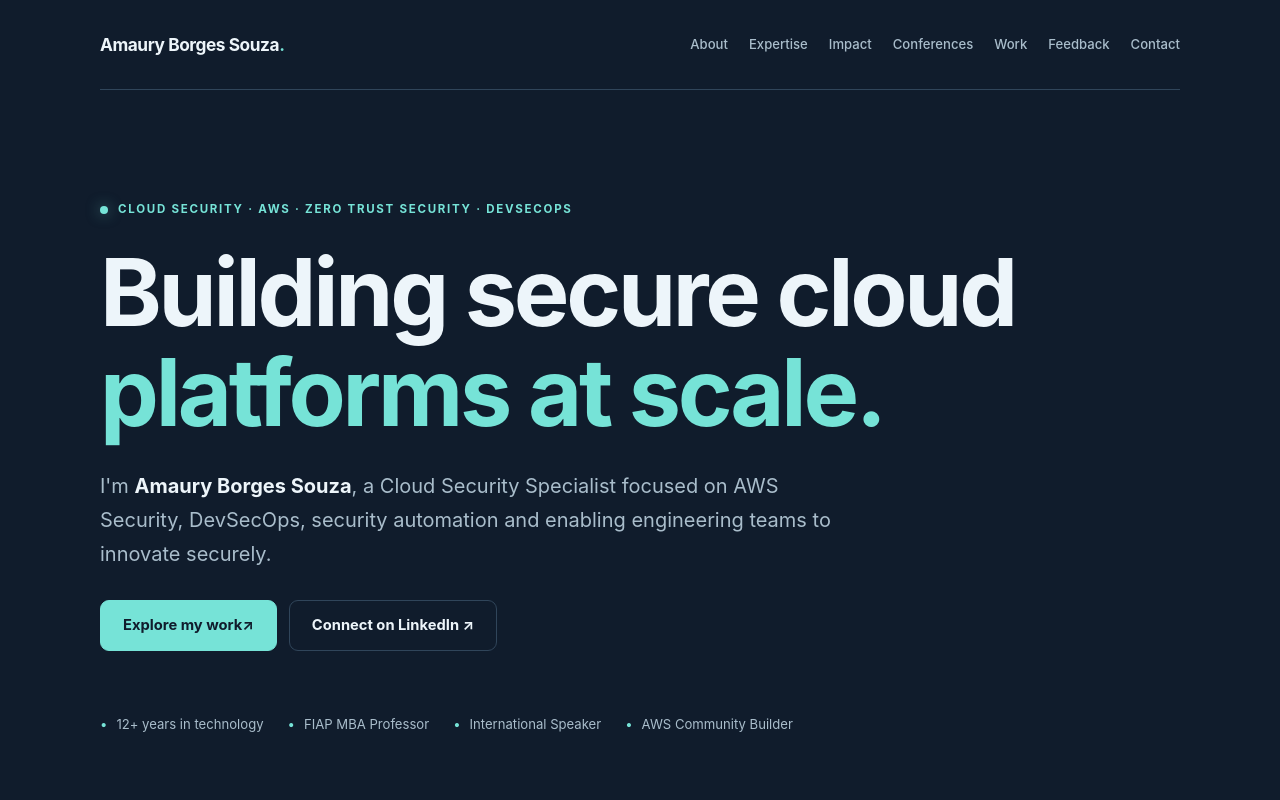
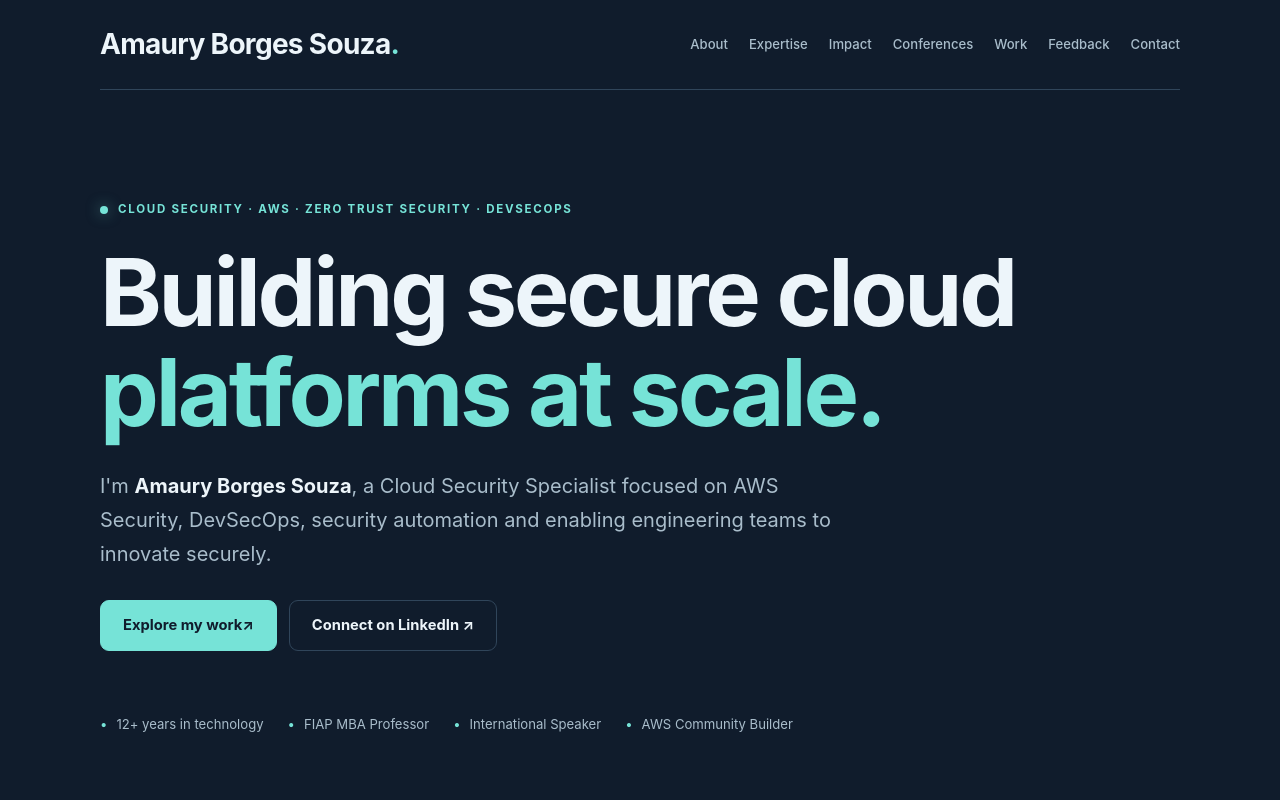
Before and after one commit to amaurybsouza/cloud-security, a plain HTML site: page index.html in a window 1280 px wide. Shown: the top 800 px of the page. Drawn offline with Linux system fonts and the light colour scheme.

Commit message:
Update index.html

```diff
--- a/index.html
+++ b/index.html
@@ -14,7 +14,7 @@ body{margin:0;background:var(--bg);color:var(--text);font:16px/1.7 Inter,ui-sans
 a{color:inherit;text-decoration:none}a:hover{color:var(--accent)}img{max-width:100%;display:block}h1,h2,h3,p{margin-top:0}h1,h2,h3{line-height:1.2;letter-spacing:-.035em}h2{font-size:clamp(2rem,4vw,3.15rem)}h3{font-size:1.2rem}p{color:var(--muted)}
 .container{width:min(calc(100% - 48px),var(--max));margin-inline:auto}
 .site-header{display:flex;align-items:center;justify-content:space-between;gap:24px;min-height:90px;border-bottom:1px solid var(--line)}
-.brand{font-weight:750;font-size:1.08rem;letter-spacing:-.025em;white-space:nowrap}.brand span{color:var(--accent)}
+.brand{font-weight:750;font-size:1.75rem;letter-spacing:-.025em;white-space:nowrap}.brand span{color:var(--accent)}
 .site-header nav{display:flex;flex-wrap:wrap;justify-content:flex-end;gap:12px 21px}.site-header nav a{font-size:.82rem;color:var(--muted);font-weight:550}.site-header nav a:hover{color:var(--accent)}
 .hero{padding-block:110px 98px;border-bottom:1px solid var(--line)}
 .eyebrow,.section-number,.card-label{font-size:.72rem;letter-spacing:.15em;font-weight:700;color:var(--accent)}
```
